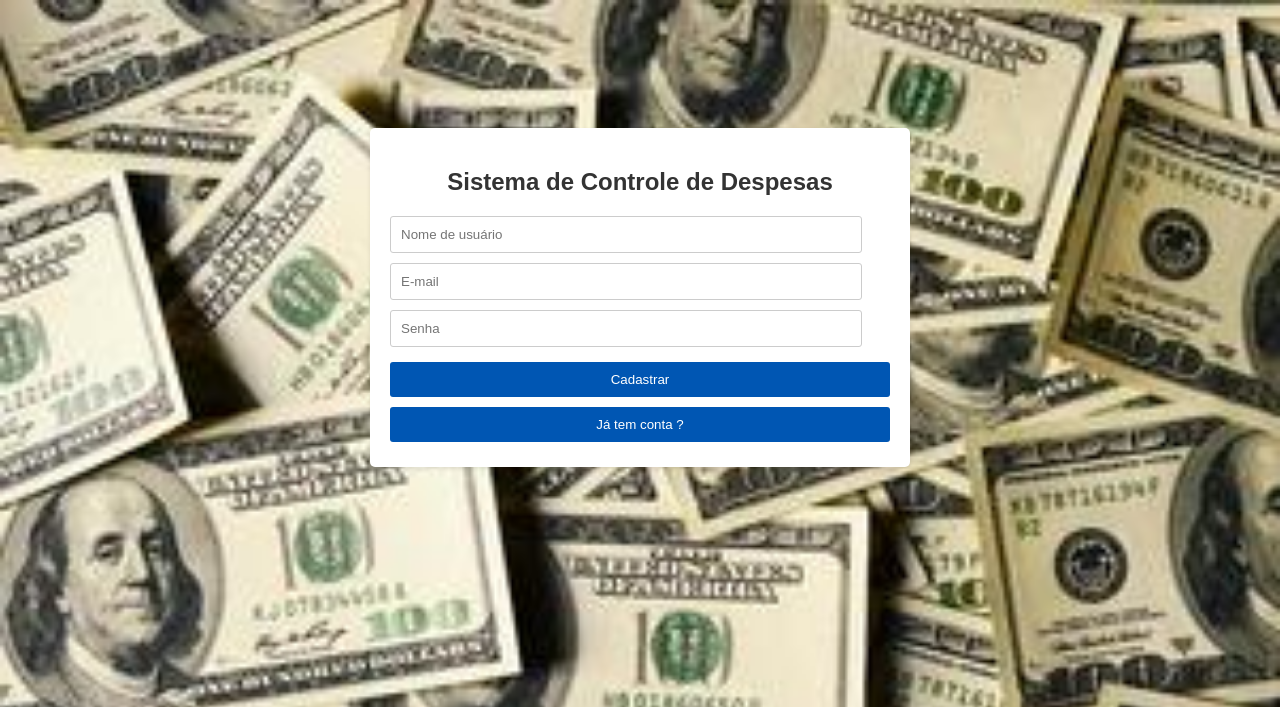
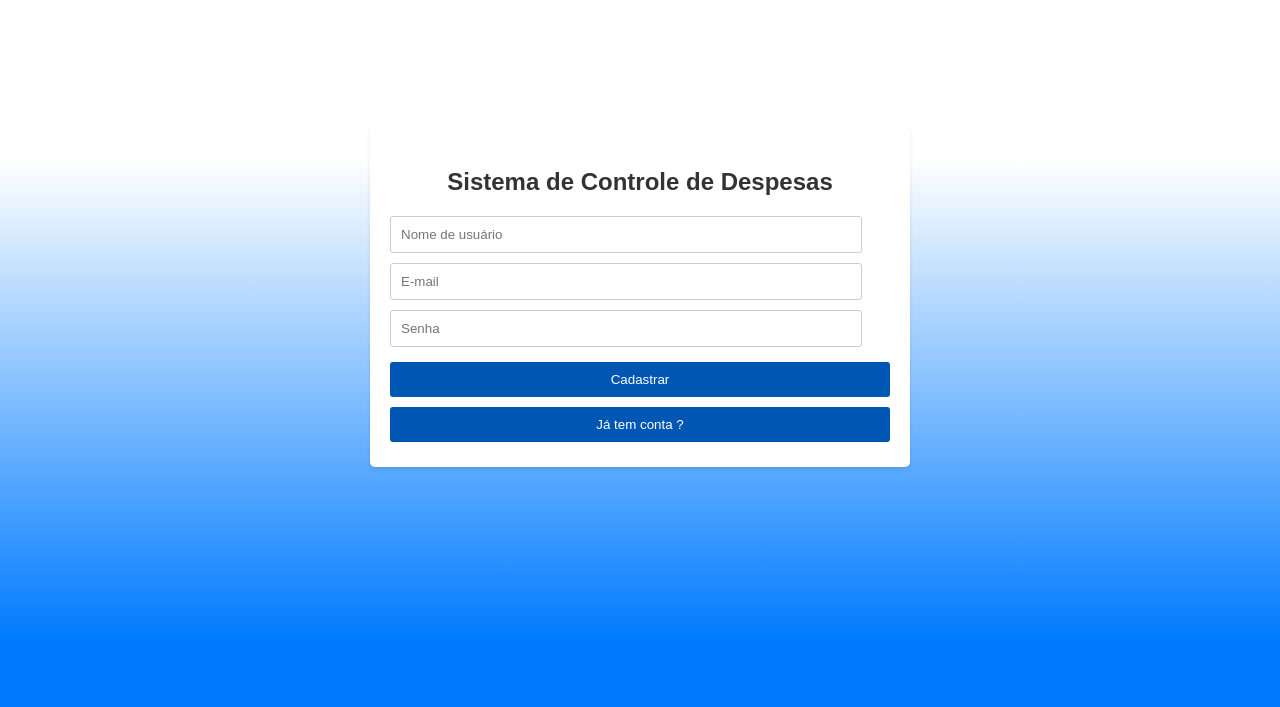
Before and after one commit to Edson242/Sistema-de-Registo-de-Despesas, a PHP site: page /cadastro.html in a window 1280 px wide. Shown: the top 707 px of the page. Run offline with PHP 8.4, Linux system fonts and the light colour scheme.

Commit message:
atualização013

```diff
--- a/assets/css/styleLogin.css
+++ b/assets/css/styleLogin.css
@@ -6,7 +6,7 @@ a {
 }
 
 body {
-    background-image: url("../imgs/money.jpg");
+    background: linear-gradient(to bottom, white 20%, #007bff 80% );
     background-size: 100%;
     background-repeat: no-repeat;
     background-attachment: fixed;
```
